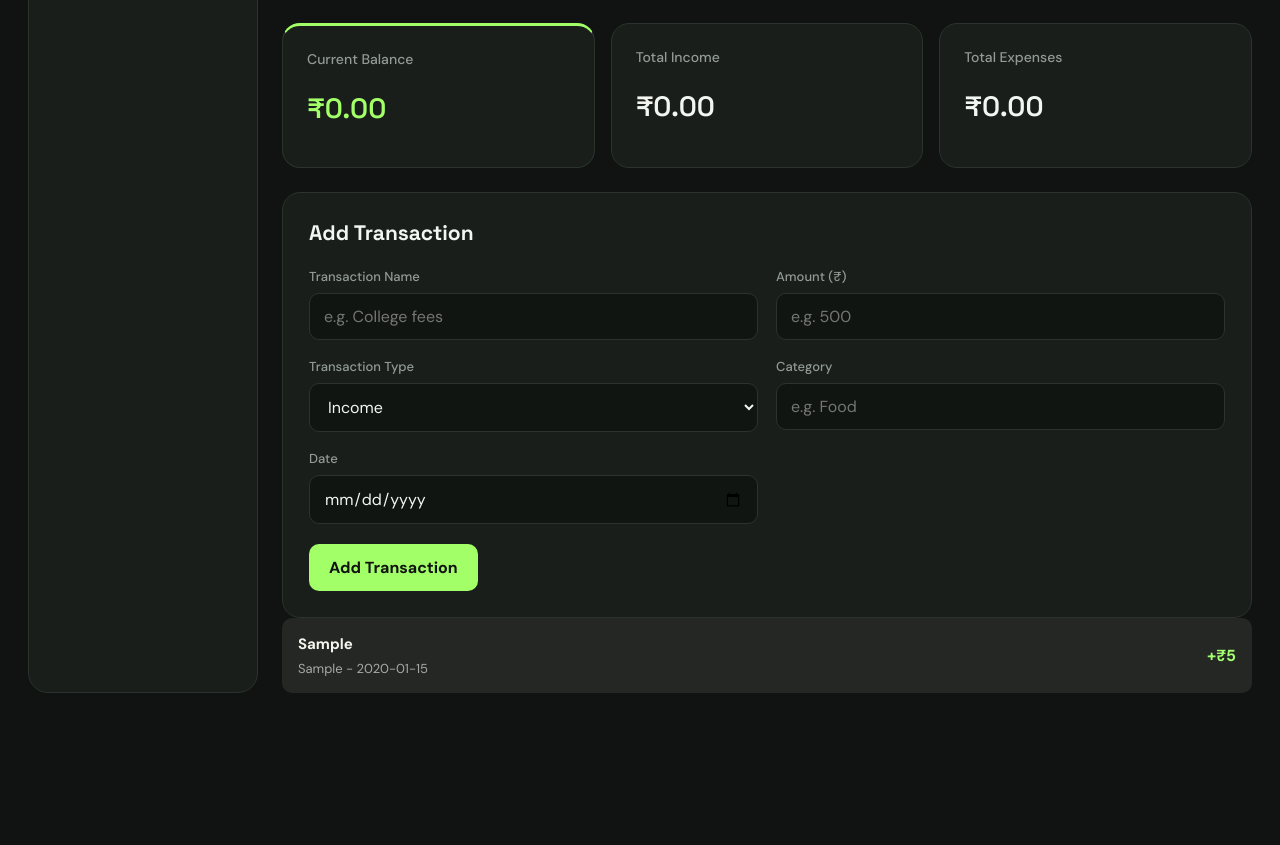
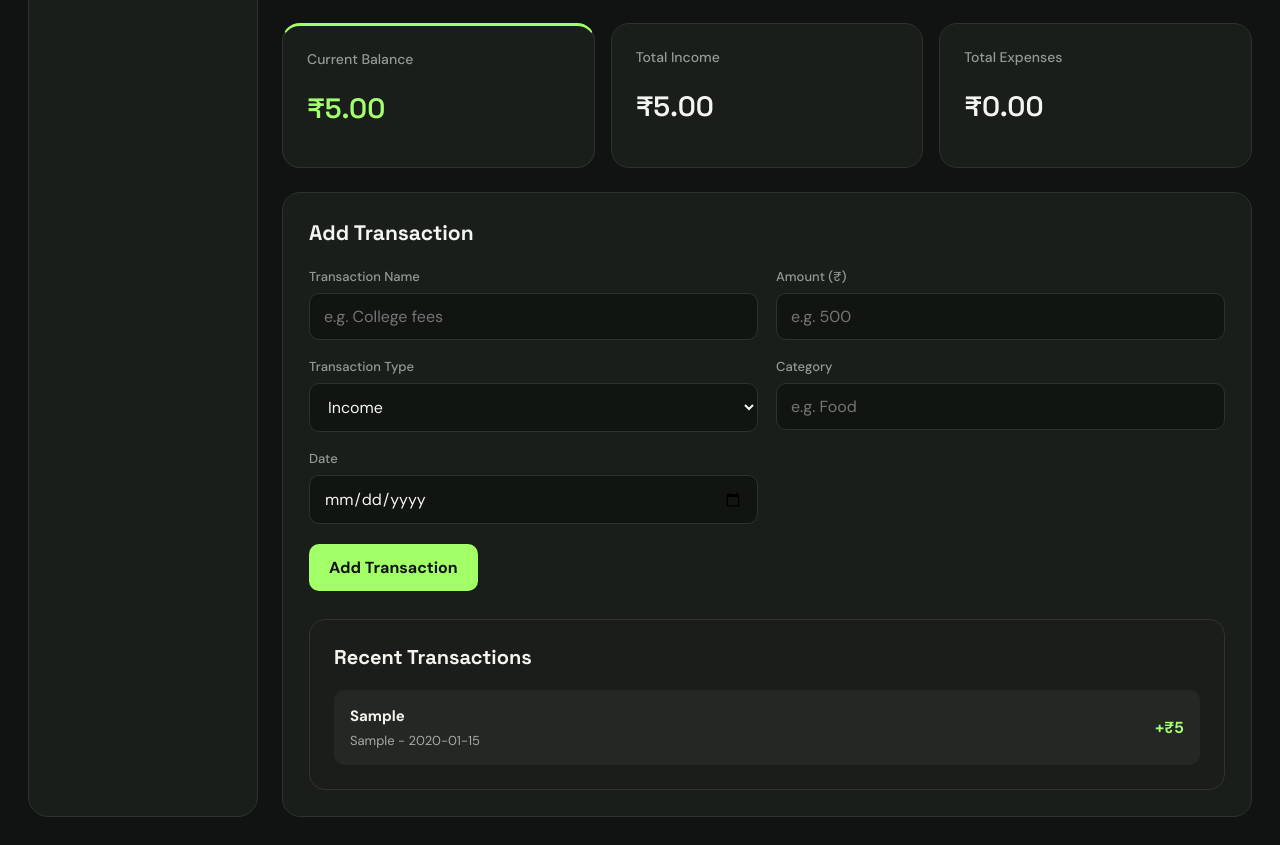
Before and after one commit to yummiilove/SPENDY-EXPENSE-TRACKER, a plain HTML site: page index.html in a window 1280 px wide. Both pictures are taken after typing "Sample", "5", "Sample", "2020-01-15" into the empty fields and a click on the button "Add Transaction". Shown: the part 96-941 px from the top of the page. Before the commit the page ends 817 px from the top, so only its background shows below. Drawn offline with Linux system fonts and the light colour scheme.

Commit message:
fixed the bugs

```diff
--- a/app.js
+++ b/app.js
@@ -7,92 +7,156 @@ const transactionDate = document.getElementById("transactionDate");
 const addTransactionBtn = document.getElementById("addTransactionBtn");
 const transactionList = document.getElementById("transactionList");
 
+const totalIncome = document.getElementById("totalIncome");
+const totalExpense = document.getElementById("totalExpense");
+const totalBalance = document.getElementById("totalBalance");
 
-const transactions = [];
+let transactions = [];
 
+// Load saved transactions
+function loadTransactions() {
+    try {
+        const saved = localStorage.getItem("spendytransactions");
+        const parsed = saved ? JSON.parse(saved) : [];
+
+        transactions = Array.isArray(parsed) ? parsed : [];
+    } catch (error) {
+        console.error("Error loading transactions:", error);
+        transactions = [];
+    }
+
+    renderTransactions();
+    updateSummary();
+}
+
+// Save transactions
+function saveTransactions() {
+    try {
+        localStorage.setItem(
+            "spendytransactions",
+            JSON.stringify(transactions)
+        );
+    } catch (error) {
+        console.error("Error saving transactions:", error);
+        alert("Unable to save transactions in browser storage.");
+    }
+}
+
+// Add a transaction
 addTransactionBtn.addEventListener("click", function () {
-    if (
-        transactionTitle.value.trim() === "" ||
-        transactionAmount.value === "" ||
-        transactionType.value === "" ||
-        transactionCategory.value.trim() === "" ||
-        transactionDate.value === ""
-    ) {
+    const title = transactionTitle.value.trim();
+    const amountText = transactionAmount.value.trim();
+    const amount = Number(amountText);
+    const type = transactionType.value;
+    const category = transactionCategory.value.trim();
+    const date = transactionDate.value;
+
+    if (!title || !amountText || !type || !category || !date) {
         alert("Please fill in all fields before adding a transaction.");
-    } else if (parseFloat(transactionAmount.value) <= 0) {
+        return;
+    }
+
+    if (!Number.isFinite(amount) || amount <= 0) {
         alert("Please enter a valid amount greater than 0.");
-    } else {
+        return;
+    }
 
     const transaction = {
-            title: transactionTitle.value.trim(),
-            amount: parseFloat(transactionAmount.value),
-            type: transactionType.value,
-            category: transactionCategory.value.trim(),
-            date: transactionDate.value
+        id: Date.now() + Math.random(),
+        title: title,
+        amount: amount,
+        type: type,
+        category: category,
+        date: date
     };
 
+    transactions.push(transaction);
 
-        transactions.push(transaction);
-        renderTransactions();
-
+    // Clear the form
     transactionTitle.value = "";
     transactionAmount.value = "";
     transactionCategory.value = "";
     transactionDate.value = "";
     transactionType.selectedIndex = 0;
 
+    // Update the dashboard
+    saveTransactions();
+    renderTransactions();
+    updateSummary();
 
-        console.log(transactions);
-    }
+    console.log("Transaction added:", transaction);
 });
 
+// Display transactions
 function renderTransactions() {
-
     transactionList.innerHTML = "";
 
+    transactions.forEach(function (transaction) {
+        const item = document.createElement("div");
+        item.className = "transaction-item";
 
-    transactions.forEach(function (transaction) {
+        const info = document.createElement("div");
+        info.className = "transaction-info";
 
+        const title = document.createElement("h3");
+        title.textContent = transaction.title;
 
-        const transactionItem = document.createElement("div");
-        transactionItem.className = "transaction-item";
-
-
-        const transactionInfo = document.createElement("div");
-        transactionInfo.className = "transaction-info";
-
-
-        const transactionAmountDisplay = document.createElement("div");
-        transactionAmountDisplay.className = "transaction-amount";
-
-
-        const transactionTitle = document.createElement("h3");
-        transactionTitle.textContent = transaction.title;
-
-
-        const transactionCategory = document.createElement("p");
-        transactionCategory.textContent =
+        const details = document.createElement("p");
+        details.textContent =
             `${transaction.category} - ${transaction.date}`;
 
+        info.appendChild(title);
+        info.appendChild(details);
 
-        transactionInfo.appendChild(transactionTitle);
-        transactionInfo.appendChild(transactionCategory);
-
+        const amount = document.createElement("div");
+        amount.className = "transaction-amount";
 
         const sign = transaction.type === "income" ? "+" : "−";
 
+        amount.textContent =
+            `${sign}₹${Number(transaction.amount).toLocaleString("en-IN")}`;
 
-        transactionAmountDisplay.textContent =
-            `${sign}₹${transaction.amount.toLocaleString("en-IN")}`;
+        amount.classList.add(transaction.type);
 
-
-        transactionAmountDisplay.classList.add(transaction.type);
-
-
-        transactionItem.appendChild(transactionInfo);
-        transactionItem.appendChild(transactionAmountDisplay);
-
-
-        transactionList.appendChild(transactionItem);
+        item.appendChild(info);
+        item.appendChild(amount);
+        transactionList.appendChild(item);
     });
 }
+
+// Calculate summary
+function updateSummary() {
+    const income = transactions
+        .filter(t => t.type === "income")
+        .reduce((sum, t) => sum + Number(t.amount), 0);
+
+    const expense = transactions
+        .filter(t => t.type === "expense")
+        .reduce((sum, t) => sum + Number(t.amount), 0);
+
+    const balance = income - expense;
+
+    totalIncome.textContent =
+        `₹${income.toLocaleString("en-IN", {
+            minimumFractionDigits: 2,
+            maximumFractionDigits: 2
+        })}`;
+
+    totalExpense.textContent =
+        `₹${expense.toLocaleString("en-IN", {
+            minimumFractionDigits: 2,
+            maximumFractionDigits: 2
+        })}`;
+
+    totalBalance.textContent =
+        `${balance < 0 ? "−" : ""}₹${Math.abs(balance).toLocaleString("en-IN", {
+            minimumFractionDigits: 2,
+            maximumFractionDigits: 2
+        })}`;
+
+    totalBalance.style.color =
+        balance < 0 ? "#CD5C5C" : "#a3ff6f";
+}
+
+// Initialize dashboard
+loadTransactions();
--- a/index.html
+++ b/index.html
@@ -28,17 +28,17 @@
                 <section class="summary-grid">
                     <div class="balance-card">
                         <h3>Current Balance</h3>
-                        <p>₹0.00</p>
+                        <p id="totalBalance">₹0.00</p>
                     </div>
 
                     <div class="income-card">
                         <h3>Total Income</h3>
-                        <p>₹0.00</p>
+                        <p id="totalIncome">₹0.00</p>
                     </div>
 
                     <div class="expense-card">
                         <h3>Total Expenses</h3>
-                        <p>₹0.00</p>
+                        <p id="totalExpense">₹0.00</p>
                     </div>
                 </section>
 
@@ -99,11 +99,12 @@
                     >
                         Add Transaction
                     </button>
-                </section>
-                <div id="transactionList" class="transaction-list" >
+
                     <section class="transaction-history-panel">
-                    <h2>Recent Transactions</h2>
-                </section>
+                        <h2>Recent Transactions</h2>
+                        <div id="transactionList" class="transaction-list"></div>
+                    </section>
+
                 </div>
             </div>
         </div>
```
Lines whose indentation alone changed are shown as unchanged.
